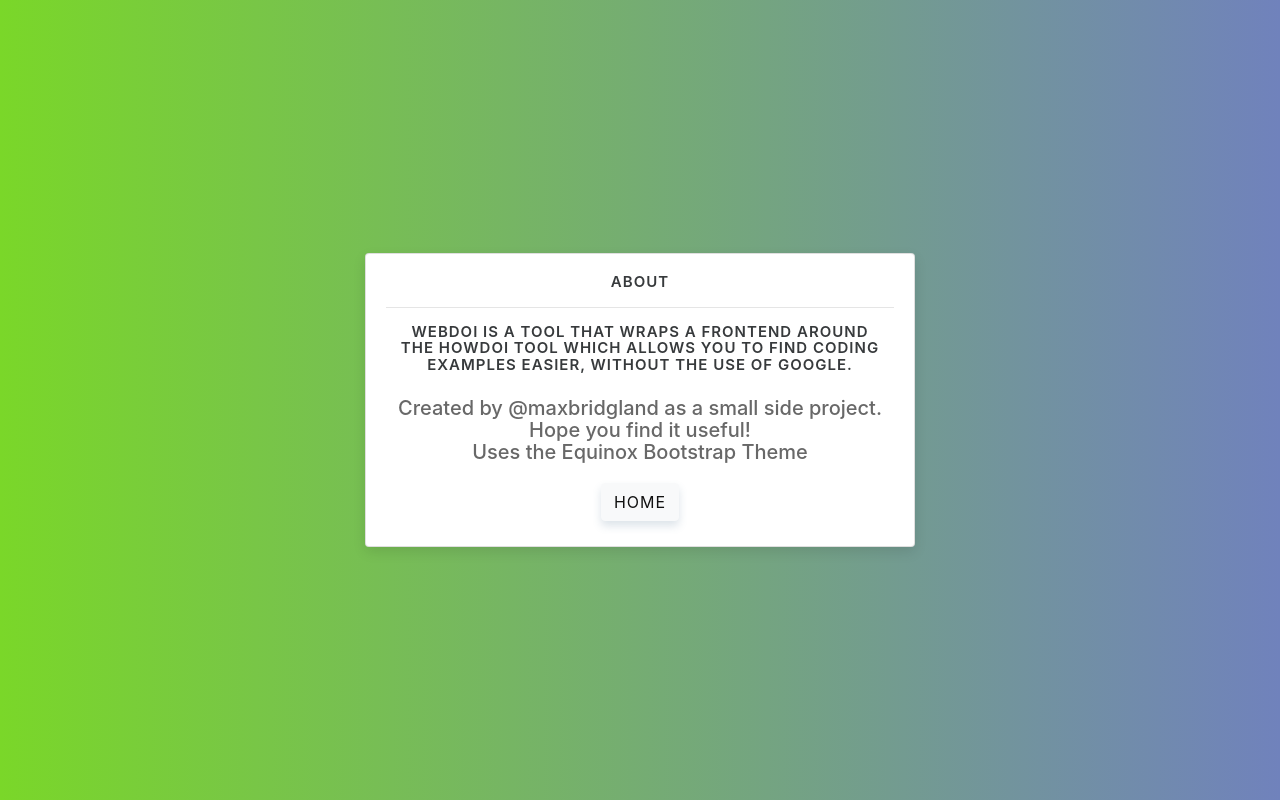
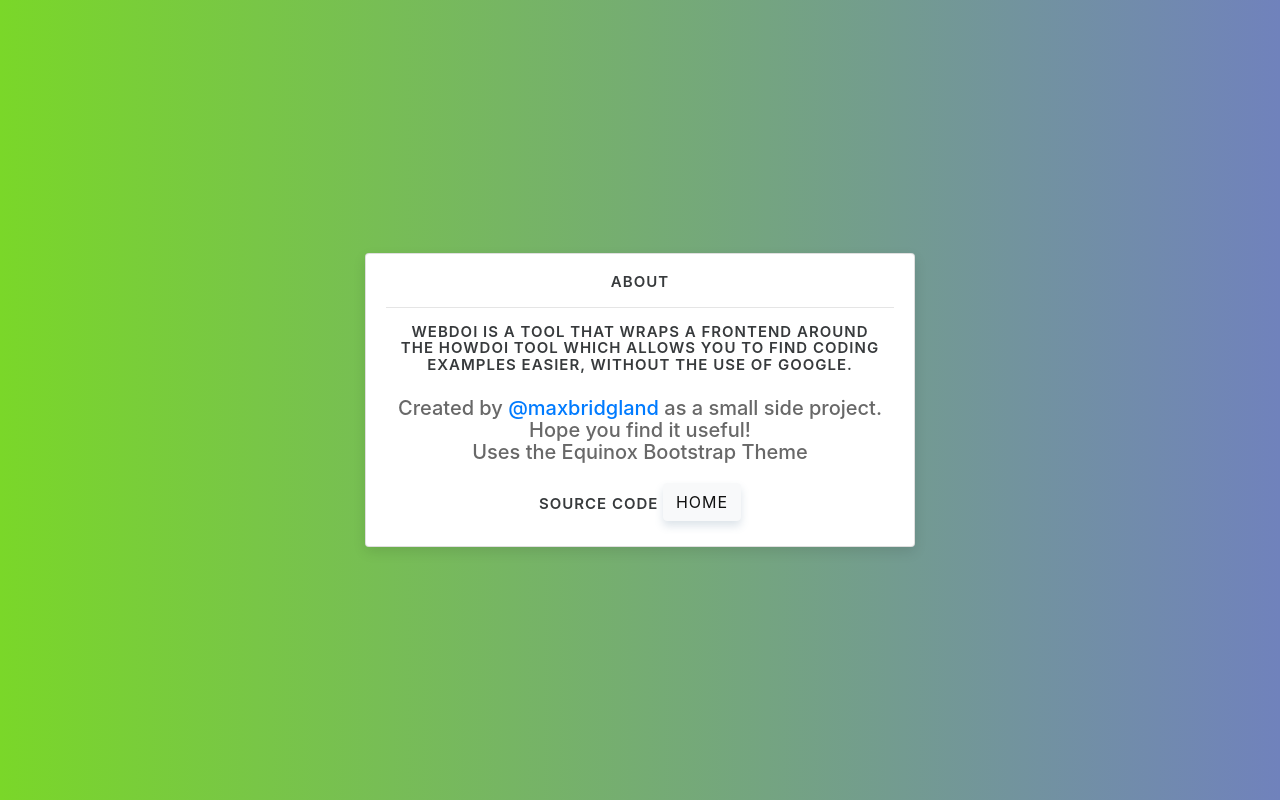
Before and after one commit to M4cs/WebDoI, a Flask app: page /about in a window 1280 px wide. Run offline with Flask 2, Linux system fonts and the light colour scheme; some libraries are stand-ins or nearby versions.

Commit message:
Update About

```diff
--- a/app/templates/about.html
+++ b/app/templates/about.html
@@ -18,7 +18,8 @@
           <center><h2 class="card-title">About</h2>
           <hr>
           <h4 class="card-title">WebDoI is a tool that wraps a frontend around<br>the HowDoI tool which allows you to find coding<br>examples easier, without the use of google.</h4>
-          <h5 class="subtitle">Created by @maxbridgland as a small side project.<br>Hope you find it useful!<br>Uses the Equinox Bootstrap Theme</h5>
+          <h5 class="subtitle">Created by <a href="https://maxbridgland.com">@maxbridgland</a> as a small side project.<br>Hope you find it useful!<br>Uses the Equinox Bootstrap Theme</h5>
+          <a class="card-title" href="https://github.com/M4cs/WebDoI">Source Code</a>
           <a href="/" class="btn btn-light">Home</a></center>
       </div>
     </div>
--- a/app/templates/result.html
+++ b/app/templates/result.html
@@ -15,8 +15,7 @@
     <div class="center-screen">
       <div class="card" style="background-color: white">
           <div class="card-body">
-          <h2 class="card-title">WebDoI</h2>
-          <h5 class="subtitle">Easily find programming solutions!</h2>
+          <h2 class="card-title">HowDoI</h2>
           <hr>
           <h4 class="card-title">Enter Your Query</h4>
           <form action="/" method="get">
```
